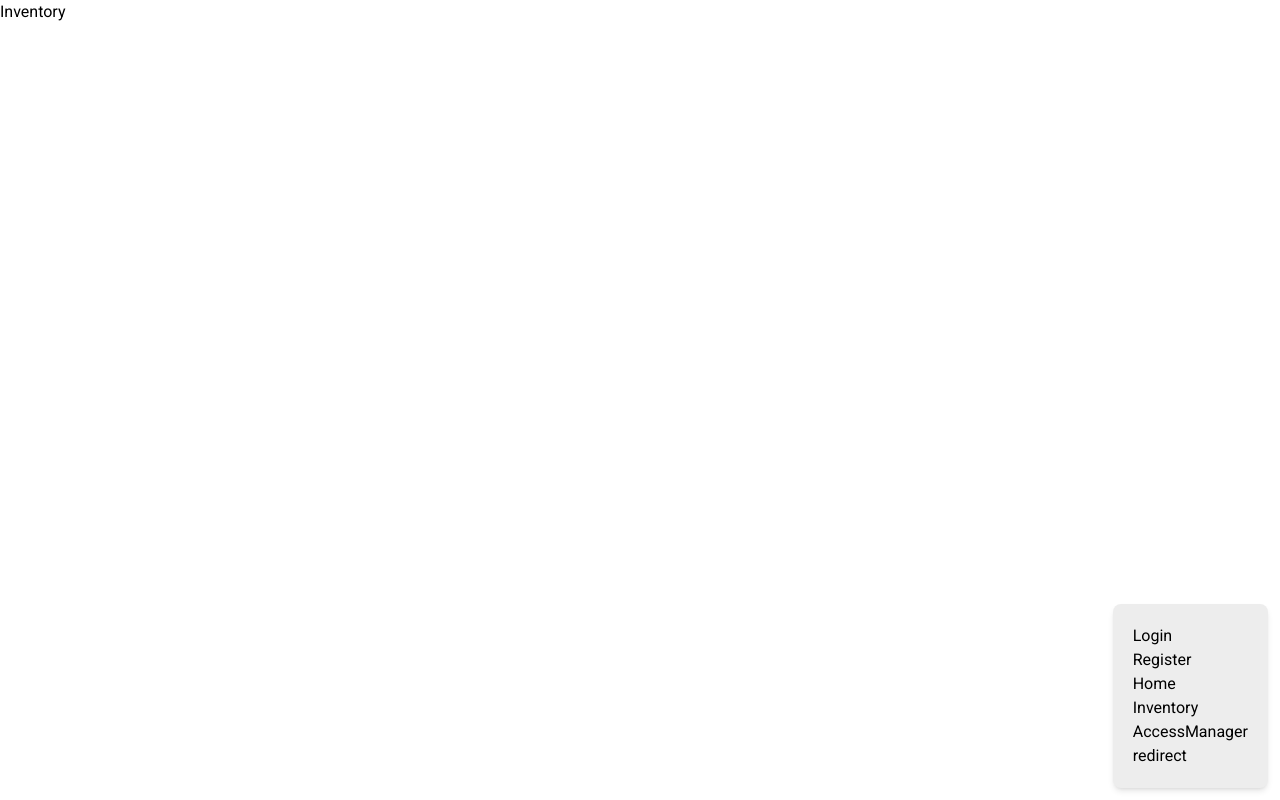
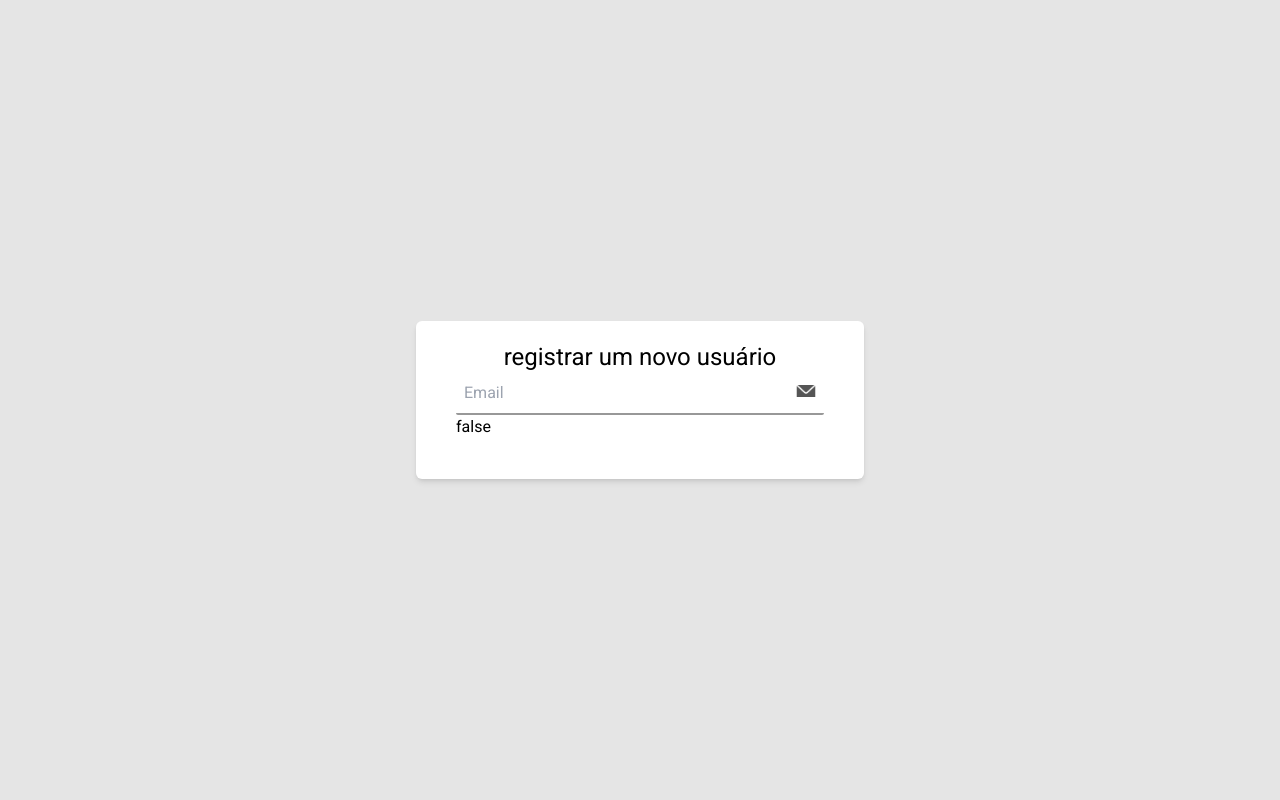
Before and after one commit to MatheusCamargoGinebro/iflab, a React (Vite) app: page /register in a window 1280 px wide. Built offline with nearby package versions, Linux system fonts and the light colour scheme; no server answers.

Commit message:
refactor: Update register page with validation logic and improve user experience; modify routing in main file

```diff
--- a/src/App/pages/login.jsx
+++ b/src/App/pages/login.jsx
@@ -95,9 +95,7 @@ function Login() {
       <form className='px-10 pt-5 pb-10 min-w-[28rem] bg-iflab_white rounded-md shadow-md'>
 
         <div className='flex justify-center'>
-
           <h1 className='text-2xl'>Logar no <span className='font-bold text-iflab_green_light'>IFLab</span></h1>
-
         </div>
 
         <div className='flex flex-col gap-5 pb-10 py-10'>
--- a/src/App/pages/register.jsx
+++ b/src/App/pages/register.jsx
@@ -1,32 +1,240 @@
+/* O=============================================================================================O */
+
+// importando hooks do React:
 import { useState } from "react";
 
+// importando componentes de inputs e botões:
+import TextInput from "../../components/inputs/textInput";
+import PButton from "../../components/buttons/PButton";
+import TButton from "../../components/buttons/TButton";
+
+// importando imagens e ícones:
+import email from "../../assets/icons/UI/email.png";
+import user from "../../assets/icons/UI/user.png";
+import potion from "../../assets/icons/UI/potion.png";
+import type_professor from "../../assets/icons/UI/teacher.png";
+import type_student from "../../assets/icons/UI/student.png";
+
+/* O=============================================================================================O */
+
 function Register() {
+  /*---------------------------------------------------------------*/
+
+  const [checkData, setcheckData] = useState({
+    validationCode: false,
+    user_email: false,
+    user_name: false,
+    user_password: false,
+    user_password_confirm: false,
+    user_type: false,
+    user_campusId: false,
+  });
+
+  const [steps, setSteps] = useState({
+    InformMail: false,
+    ConfirmMail: false,
+    InformUserData: false,
+    InformCampusData: false,
+  });
+
+  const [userData, setUserData] = useState({
+    validationCode: "",
+    user_email: "",
+    user_name: "",
+    user_password: "",
+    user_type: 0,
+    user_campusId: 0,
+  });
+
+  const [error, setError] = useState({
+    validationCode: "",
+    user_email: "",
+    user_name: "",
+    user_password: "",
+    user_password_confirm: "",
+    user_type: "",
+    user_campusId: "",
+  });
+
+  /*---------------------------------------------------------------*/
+
+  function handleMailType(e) {
+    setUserData({ ...userData, user_email: e.target.value });
+
+    console.log(userData.user_email);
+
+    if (
+      !/^[a-zA-Z0-9._-]+@aluno\.ifsp\.edu\.br$/.test(e.target.value) &&
+      !/^[a-zA-Z0-9._-]+@ifsp\.edu\.br$/.test(e.target.value)
+    ) {
+      setError({ ...error, user_email: "Email deve pertencer ao IFSP!" });
+      setcheckData({ ...checkData, user_email: false });
+      return;
+    }
+
+    setError({ ...error, user_email: "_" });
+    setcheckData({ ...checkData, user_email: true });
+    return;
+  }
+
+  function handleValidationCodeType(e) {
+    setUserData({ ...userData, validationCode: e.target.value });
+
+    if (e.target.value.length !== 5) {
+      setError({ ...error, validationCode: "Código de validação inválido!" });
+      setcheckData({ ...checkData, validationCode: false });
+      return;
+    }
+
+    setError({ ...error, validationCode: "_" });
+    setcheckData({ ...checkData, validationCode: true });
+    return;
+  }
+
+  function handleNameType(e) {
+    setUserData({ ...userData, user_name: e.target.value });
+
+    if (e.target.value.length < 3) {
+      setError({ ...error, user_name: "Nome deve ter mais de 3 caracteres!" });
+      setcheckData({ ...checkData, user_name: false });
+      return;
+    }
+
+    if (e.target.value.length > 128) {
+      setError({
+        ...error,
+        user_name: "Nome deve ter menos de 128 caracteres!",
+      });
+      setcheckData({ ...checkData, user_name: false });
+      return;
+    }
+
+    setError({ ...error, user_name: "_" });
+    setcheckData({ ...checkData, user_name: true });
+    return;
+  }
+
+  function handlePasswordType(e) {
+    setUserData({ ...userData, user_password: e.target.value });
+
+    if (e.target.value.length < 8) {
+      setError({
+        ...error,
+        user_password: "Senha deve ter mais de 8 caracteres!",
+      });
+      setcheckData({ ...checkData, user_password: false });
+      return;
+    }
+
+    if (!/[0-9]/.test(e.target.value)) {
+      setcheckData({ ...checkData, user_password: false });
+      setError({ ...error, user_password: "Senha deve conter números!" });
+      return;
+    }
+
+    if (!/[a-z]/.test(e.target.value)) {
+      setcheckData({ ...checkData, user_password: false });
+      setError({
+        ...error,
+        user_password: "Senha deve conter letras minúsculas!",
+      });
+      return;
+    }
+
+    if (!/[A-Z]/.test(e.target.value)) {
+      setcheckData({ ...checkData, user_password: false });
+      setError({
+        ...error,
+        user_password: "Senha deve conter letras maiúsculas!",
+      });
+      return;
+    }
+
+    if (!/[!@#$%^&*()_+\-=\[\]{};':"\\|,.<>\/?]/.test(e.target.value)) {
+      setcheckData({ ...checkData, user_password: false });
+      setError({
+        ...error,
+        user_password: "Senha deve conter caracteres especiais!",
+      });
+      return;
+    }
+
+    setError({ ...error, user_password: "_" });
+    setcheckData({ ...checkData, user_password: true });
+    return;
+  }
+
+  function handlePasswordConfirmType(e) {
+    if (e.target.value !== userData.user_password) {
+      setcheckData({ ...checkData, user_password_confirm: false });
+      setError({ ...error, user_password_confirm: "Senhas não coincidem!" });
+      return;
+    }
+
+    setError({ ...error, user_password_confirm: "_" });
+    setcheckData({ ...checkData, user_password_confirm: true });
+    return;
+  }
+
+  function handleTypeType(e) {
+    setUserData({ ...userData, user_type: e.target.value });
+
+    if (
+      e.target.value < 1 ||
+      e.target.value > 3 ||
+      typeof e.target.value !== "number"
+    ) {
+      setcheckData({ ...checkData, user_type: false });
+      setError({ ...error, user_type: "Tipo de usuário inválido!" });
+      return;
+    }
+
+    setError({ ...error, user_type: "_" });
+    setcheckData({ ...checkData, user_type: true });
+    return;
+  }
+
+  function handleCampusType(e) {
+    setUserData({ ...userData, user_campusId: e.target.value });
+
+    if (typeof e.target.value !== "number") {
+      setcheckData({ ...checkData, user_campusId: false });
+      setError({ ...error, user_campusId: "Campus inválido!" });
+      return;
+    }
+
+    setError({ ...error, user_campusId: "_" });
+    setcheckData({ ...checkData, user_campusId: true });
+    return;
+  }
+
+  /*---------------------------------------------------------------*/
+
   return (
-    <>
-      <h1>Inventory</h1>
-      <div className="fixed bottom-3 right-3 shadow-md rounded-lg bg-iflab_white_light p-5">
-        <ul>
-          <li>
-            <a href="/login">Login</a>
-          </li>
-          <li>
-            <a href="/register">Register</a>
-          </li>
-          <li>
-            <a href="/home">Home</a>
-          </li>
-          <li>
-            <a href="/inventory/1">Inventory</a>
-          </li>
-          <li>
-            <a href="/accessManager/1">AccessManager</a>
-          </li>
-          <li>
-            <a href="/random">redirect</a>
-          </li>
-        </ul>
-      </div>
-    </>
+    <div className="h-screen w-screen bg-iflab_white_dark flex justify-center items-center">
+      <form className="px-10 pt-5 pb-10 min-w-[28rem] bg-iflab_white rounded-md shadow-md">
+        {/* Formulário progride conforme os steps avançam */}
+        {!steps.InformMail && (
+          <div>
+            <div className="flex justify-center">
+              <h1 className="text-2xl">registrar um novo usuário</h1>
+            </div>
+
+            <div>
+              <TextInput
+                icon={email}
+                placeholder="Email"
+                type="email"
+                onChange={(e) => handleMailType(e)}
+                state={checkData.user_email}
+                errorMessage={error.user_email}
+              />
+              {checkData.user_email ? "true" : "false"}
+            </div>
+          </div>
+        )}
+      </form>
+    </div>
   );
 }
 
--- a/src/main.jsx
+++ b/src/main.jsx
@@ -36,6 +36,10 @@ const router = createBrowserRouter([
       {
         path: '/home',
         element: await checktoken() ? <Home /> : <Navigate to='/login' />,
+      },
+      {
+        path: '',
+        element: <Navigate to='/home' />,
       }
     ],
   },
```
Also changed, not shown: 1 other file (tests, documents, lock files or other folders).
